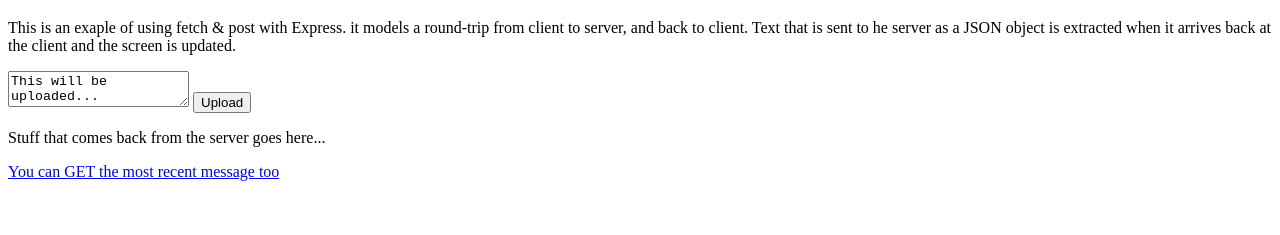
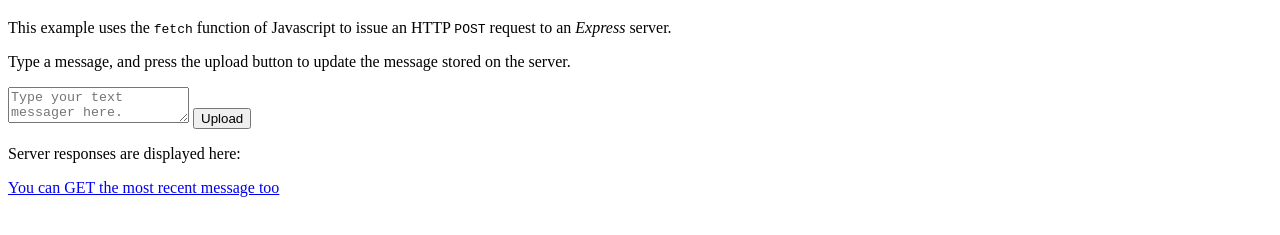
Before and after one commit to portsoc/tinymotd, a website: page client/index.html in a window 1280 px wide. Shown: the part 61-296 px from the top of the page. Drawn offline with Linux system fonts and the light colour scheme.

Commit message:
cleaner text

```diff
--- a/client/index.html
+++ b/client/index.html
@@ -1,25 +1,25 @@
 <!DOCTYPE html>
 <meta charset="UTF-8">
 <title>Tiny POST upload</title>
+
 <h1>Tiny POST upload</h1>
-<p>This is an exaple of using fetch & post with Express.  it models a round-trip from client to server, and back to client.  Text that is sent to he server as a JSON object is extracted when it arrives back at the client and the screen is updated.</p>
+<p>This example uses the <code>fetch</code> function of Javascript to
+   issue an HTTP <code>POST</code> request to an <em>Express</em>
+   server.</p>
+<p>Type a message, and press the upload button to update
+   the message stored on the server.</p>
 
-<textarea id=payloadeditor>
-This will be uploaded...
-</textarea>
+<textarea id=payloadeditor placeholder="Type your text messager here."></textarea>
+<button id=upload>Upload</button>
 
-<button id=go>Upload</button>
-
-<p>Stuff that comes back from the server goes here...</p>
-<p id=serverresponecontent></p>
+<p>Server responses are displayed here: <code id=serverresponecontent></code></p>
 
 <a target="_blank" href="/message">You can GET the most recent message too</a>
 
 
 <script>
-  const headers =
 
-  window.go.addEventListener("click", async (e) => {
+async function sendMessage (e) {
   const opts = {
     method: 'POST',
     headers: new Headers(
@@ -37,6 +37,8 @@ This will be uploaded...
 
   serverresponecontent.textContent = obj.message;
 }
-);
+
+const uploadButton = document.getElementById("upload");
+uploadButton.addEventListener("click", sendMessage);
 
 </script>
```
Lines whose indentation alone changed are shown as unchanged.
